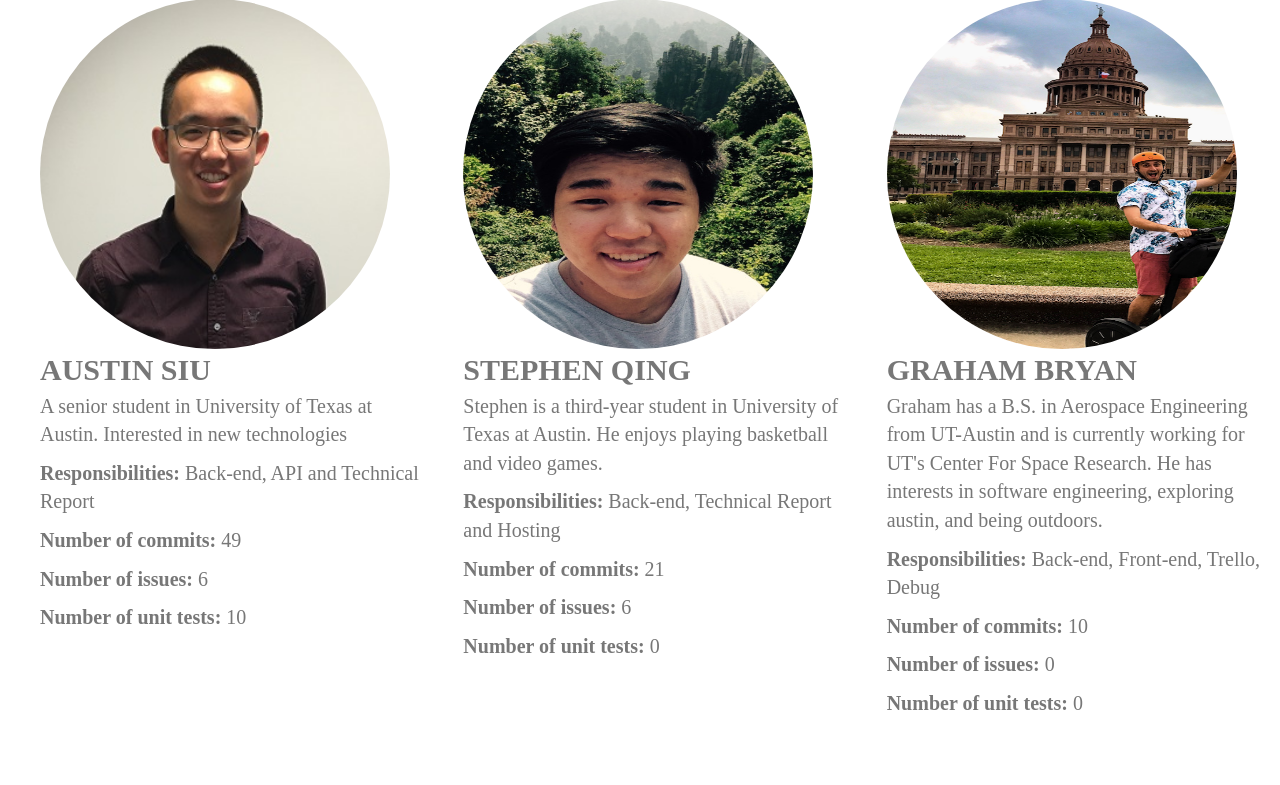
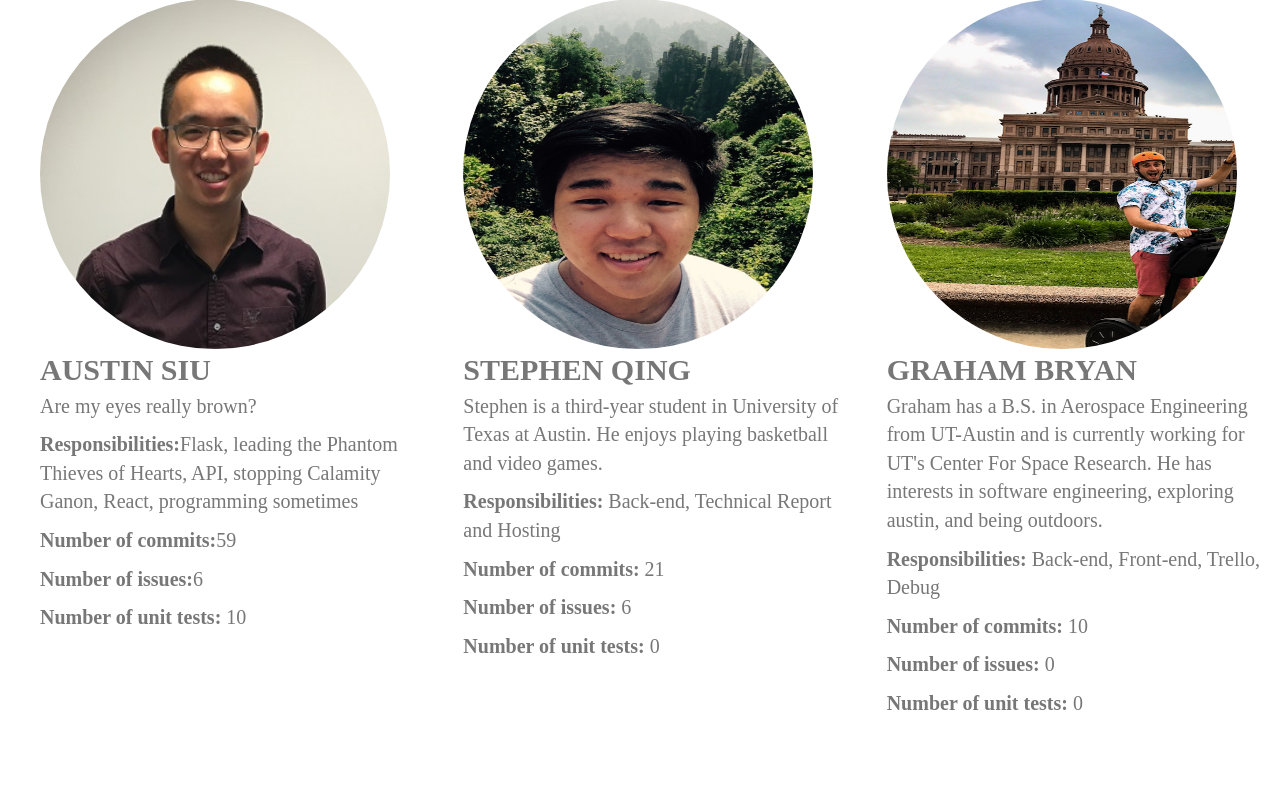
Before and after one commit to XS2929/IDB1, a Flask app: page /about/ in a window 1280 px wide. Shown: the part 1172-1957 px from the top of the page. Run offline with Flask 2, Linux system fonts and the light colour scheme; some libraries are stand-ins or nearby versions.

Commit message:
Edited about.html for profile.

```diff
--- a/app/templates/about.html
+++ b/app/templates/about.html
@@ -80,10 +80,10 @@
       <img class="img-circle" src="https://raw.githubusercontent.com/XS2929/idb/master/app/static/images/about_pic/AUSTIN.JPG" width="350" height="350">
         <br>
         <b style="font-size:30px">AUSTIN SIU</b>
-        <p style="font-size:20px">A senior student in University of Texas at Austin. Interested in new technologies</p>
-        <p style="font-size:20px"><b>Responsibilities:</b> Back-end, API and Technical Report</p>
-        <p style="font-size:20px"><b>Number of commits:</b> 49</p>
-        <p style="font-size:20px"><b>Number of issues:</b> 6</p>
+        <p style="font-size:20px">Are my eyes really brown?</p>
+        <p style="font-size:20px"><b>Responsibilities:</b>Flask, leading the Phantom Thieves of Hearts, API, stopping Calamity Ganon, React, programming sometimes</p>
+        <p style="font-size:20px"><b>Number of commits:</b>59</p>
+        <p style="font-size:20px"><b>Number of issues:</b>6</p>
         <p style="font-size:20px"><b>Number of unit tests:</b> 10</p>
         <br>
         <br>
```
